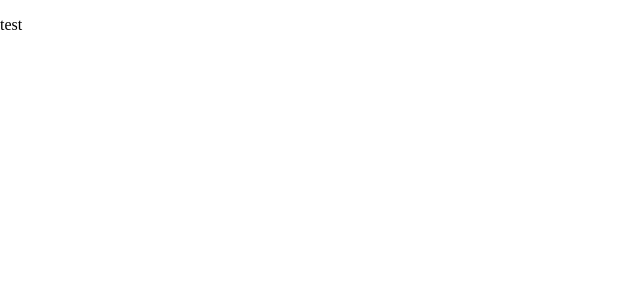
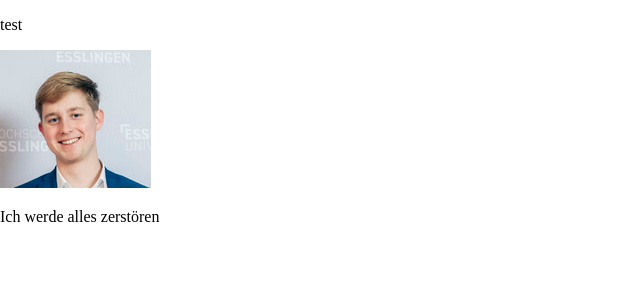
Before and after one commit to oltoit/lekker-bierchen, a Vue app in the folder BadUX/: page /login-chat in a window 1280 px wide. Shown: the top 300 px of the page, without its empty margins (0-640 px from the left). Built offline with nearby package versions, Linux system fonts and the light colour scheme.

Commit message:
chat message

```diff
--- a/BadUX/src/views/LoginChatPage.vue
+++ b/BadUX/src/views/LoginChatPage.vue
@@ -1,9 +1,13 @@
 <script>
     import jsonData from '../users.json';
     import { defineComponent } from 'vue';
+import ChatMessage from './chat-components/ChatMessage.vue';
 
     export default defineComponent({
         name: 'LoginChatPage',
+        components: {
+            ChatMessage
+        },
         data() {
             return {
                 users: jsonData
@@ -13,5 +17,9 @@
 </script>
 
 <template>
-    <p>{{ users[0].name }}</p>
+    <div>
+        <p>{{ users[0].name }}</p>
+        <img :src="users[0].profilePicture" :alt="users[0].name">
+        <ChatMessage :message="'Ich werde alles zerstören'" :user="true"/>
+    </div>
 </template>
--- /dev/null
+++ b/BadUX/src/views/chat-components/ChatMessage.vue
@@ -0,0 +1,10 @@
+<template>
+    <p>{{ message }}</p>
+</template>
+
+<script setup>
+    defineProps({
+        message: String,
+        user: Boolean
+    })
+</script>
```
